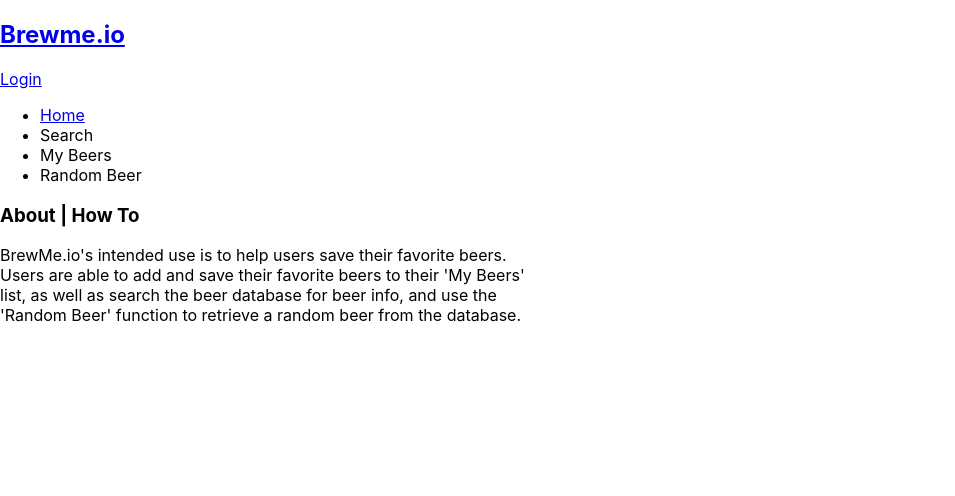
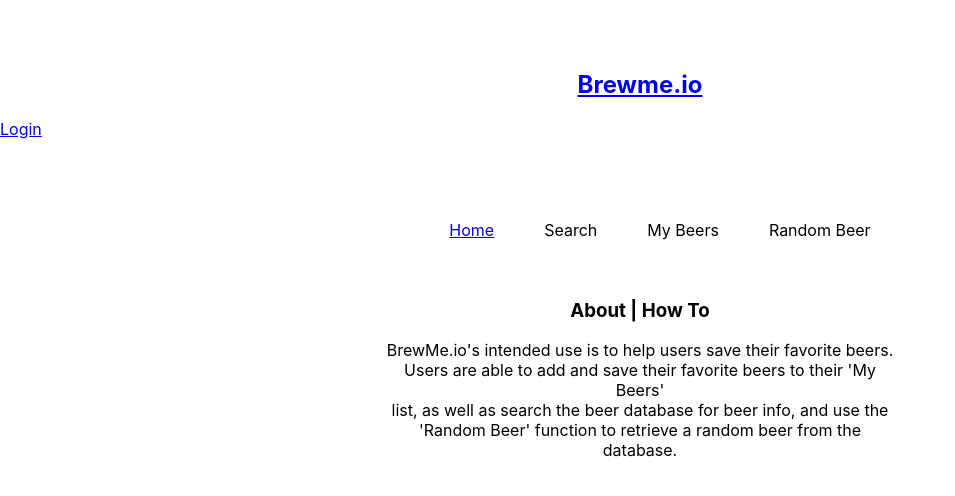
Before and after one commit to JozyL27/brewme-client, a React (Create React App) app: page / in a window 1280 px wide. Shown: the top 496 px of the page, without its empty margins (0-955 px from the left). Built offline with nearby package versions, Linux system fonts and the light colour scheme.

Commit message:
site structure

```diff
--- a/src/App.js
+++ b/src/App.js
@@ -1,6 +1,6 @@
 import React from 'react'
 import { Route, Switch } from 'react-router-dom'
-import Header from './header'
+import Header from './components/Header/header'
 import About from './components/about/about'
 import NotFoundPage from './routes/NotFoundPage'
 import NavBar from './components/NavBar/NavBar'
--- /dev/null
+++ b/src/components/Header/header.css
@@ -0,0 +1,4 @@
+h1 {
+    margin-top: 70px;
+    text-align: center;
+}
--- a/src/header.js
+++ b/src/components/Header/header.js
@@ -1,6 +1,7 @@
 import React from 'react'
-import TokenService from './services/token-service'
+import TokenService from '../../services/token-service'
 import { Link } from 'react-router-dom'
+import './header.css'
 
 export default class Header extends React.Component {
     handleLogoutClick = () => {
--- /dev/null
+++ b/src/components/NavBar/NavBar.css
@@ -0,0 +1,9 @@
+ul {
+    display: flex;
+    justify-content: center;
+}
+
+.navLink {
+    list-style: none;
+    margin: 65px 25px 40px 25px;
+}
--- a/src/components/NavBar/NavBar.js
+++ b/src/components/NavBar/NavBar.js
@@ -1,20 +1,21 @@
 import React from 'react'
 import { Link } from 'react-router-dom'
+import './NavBar.css'
 
 
 export default class NavBar extends React.Component {
     render() {
         return (
-            <ul>
-                <li>
+            <ul className='navBar'>
+                <li className='navLink'>
                 <Link
                 to='/'>
                 Home
                 </Link>
                 </li>
-                <li>Search</li>
-                <li>My Beers</li>
-                <li> Random Beer</li>
+                <li className='navLink'>Search</li>
+                <li className='navLink'>My Beers</li>
+                <li className='navLink'> Random Beer</li>
             </ul>
         )
     }
--- /dev/null
+++ b/src/components/about/about.css
@@ -0,0 +1,5 @@
+.about {
+    text-align: center;
+    width: 40%;
+    margin: 0 auto;
+}
--- a/src/components/about/about.js
+++ b/src/components/about/about.js
@@ -1,13 +1,14 @@
 import React from 'react'
+import './about.css'
 
 export default function About() {
     return (
-        <>
+        <section className='about'>
         <h3>About | How To</h3>
         <p>BrewMe.io's intended use is to help users save their favorite beers. <br />
         Users are able to add and save their favorite beers to their 'My Beers' <br />
         list, as well as search the beer database for beer info, and use the <br />
         'Random Beer' function to retrieve a random beer from the database.</p>
-        </>
+        </section>
     )
 }
```
